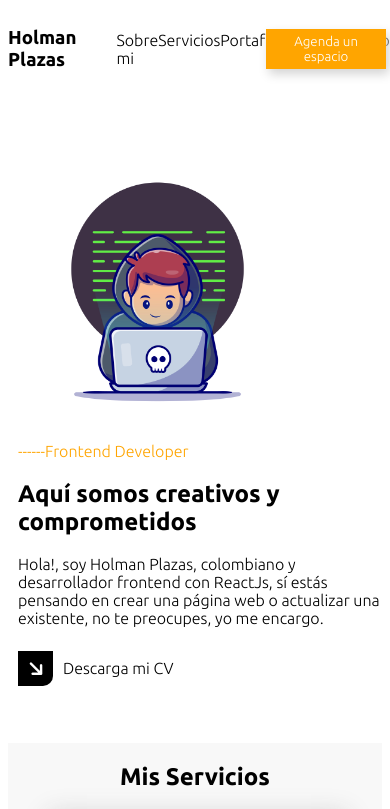
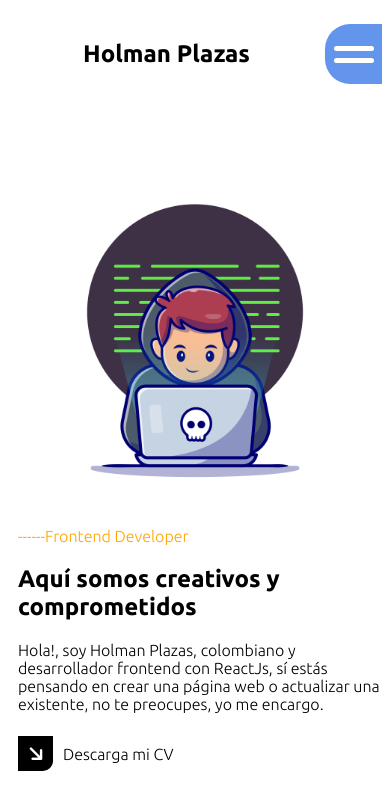
Before and after one commit to Holmanyiyos/portafolio-react, a React (Create React App) app: page / in a window 390 px wide. Shown: the top 809 px of the page. Built offline with nearby package versions, Linux system fonts and the light colour scheme.

Commit message:
version mobile 1

```diff
--- a/src/App.css
+++ b/src/App.css
@@ -102,4 +102,7 @@
     .publicidad{
         display: none;
     }
+    .btnUp{
+        right: 25px;
+    }
 }
--- a/src/components/Contacto/Contacto.css
+++ b/src/components/Contacto/Contacto.css
@@ -66,5 +66,8 @@
     .redes i{
         padding-top: 10px;
     }
+    .ulFooter ul{
+        display: none;
+    }
 
 }
--- a/src/components/Header/Header.css
+++ b/src/components/Header/Header.css
@@ -27,3 +27,62 @@
     text-decoration: none;
     color: #000;
 }
+
+
+
+
+@media (max-width: 700px) {
+    .menu_desplegable{
+        position: absolute;
+        width: 40px;
+        height: 20px;
+        top: 15px;
+        right: 8px;
+    }
+    .menu_desplegable .menu_des{
+        background-color: #fff;
+        content: "";
+        height: 5px;
+        border-radius: 10px;
+        margin-top: 7px;
+    }
+    .header a{
+        display: none;
+    }
+    .header h3{
+        width: 100%;
+        text-align: center;
+        font-size: 1.5rem;
+    }
+
+    .header ul{
+        width: 20px;
+        height: 60px;
+        background-color: cornflowerblue;
+        position: relative;
+        border-radius: 25px 0 0 25px;
+        transition: width 0.5s ease-in;
+    }
+    .header ul:hover{
+        width: 45%;
+        height: 70vh;
+        background-color: cornflowerblue;
+        border-radius: 0;
+        position: absolute;
+        right: 0;
+        top: -10px;
+        display: flex;
+        flex-direction: column;
+        border-radius: 25px 0 0 25px;
+    }
+    .header ul:hover a{
+        display: inherit;
+        font-weight: bold;
+        color: #fff;
+        font-size: 1.2rem;
+        border-bottom: 1px solid lightgray;
+    }
+    .header ul:hover .menu_desplegable{
+        display: none;
+    }
+}
--- a/src/components/Header/Header.js
+++ b/src/components/Header/Header.js
@@ -6,6 +6,10 @@ function Header(){
         <header className="header" id="header">
             <h3>Holman Plazas</h3>
             <ul>
+            <div className="menu_desplegable">
+                <div className="uno menu_des"></div>
+                <div className="dos menu_des"></div>
+            </div>
                 <a href="#header"><li>Sobre mi</li></a>
                 <a href="#servicios"><li>Servicios</li></a>
                 <a href="#portafolio"><li>Portafolio</li></a>
--- a/src/components/Portafolio/Portafolio.css
+++ b/src/components/Portafolio/Portafolio.css
@@ -88,6 +88,9 @@
         row-gap: 40px;
     }
     .articulo{
-        width: 100%;
+        width: 99%;
+    }
+    .articulo .repositorio{
+        left: 210px;
     }
 }
--- a/src/components/Presentation/Presentation.css
+++ b/src/components/Presentation/Presentation.css
@@ -56,4 +56,7 @@
     .presentation .image{
         width: 100%;
     }
+    .presentation .image img{
+        width: 100%;
+    }
 }
```
